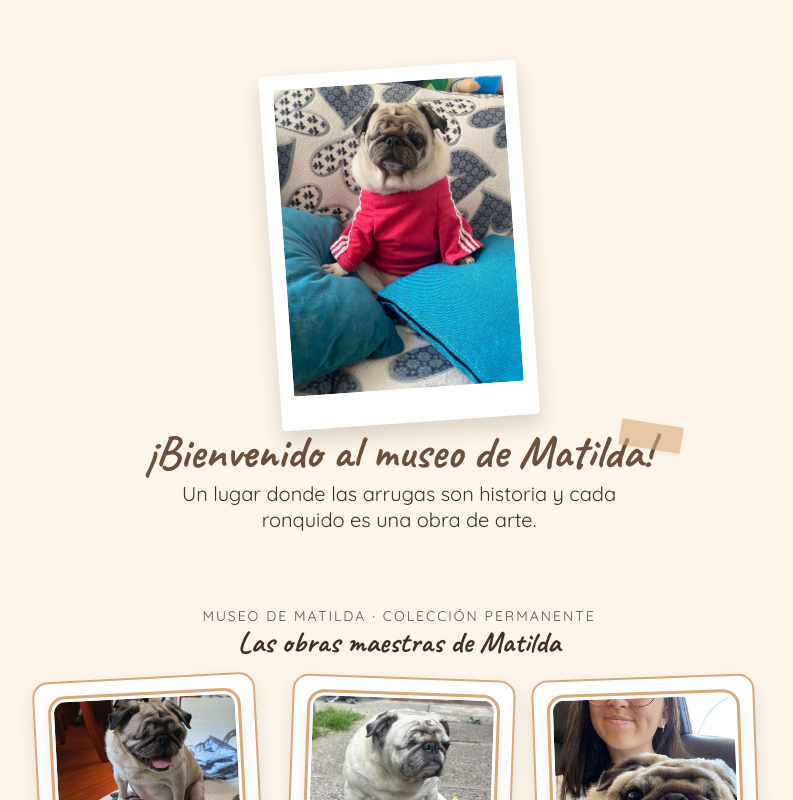
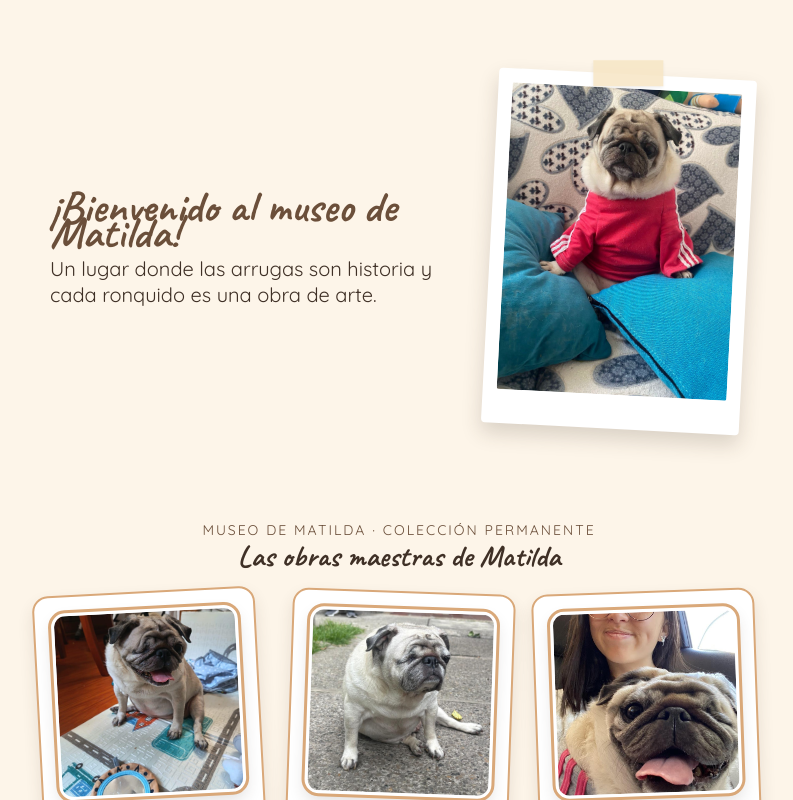
Before and after one commit to AngelyyP/Primera-pagina-react, a React (Vite) app: page / in a window 1280 px wide. Shown: the top 800 px of the page, without its empty margins (241-1034 px from the left). Built offline with nearby package versions, Linux system fonts and the light colour scheme.

Commit message:
Hero: polaroid con Mati al lado derecho del titulo de bienvenida

```diff
--- a/src/App.css
+++ b/src/App.css
@@ -11,10 +11,17 @@
 
 .hero-museo {
   display: flex;
-  flex-direction: column;
+  flex-direction: row;
   align-items: center;
-  gap: 8px;
-  margin: 18px 0 10px;
+  justify-content: center;
+  gap: 40px;
+  flex-wrap: wrap;
+  margin: 24px 0;
+}
+
+.hero-text {
+  text-align: left;
+  max-width: 400px;
 }
 
 .polaroid {
@@ -23,7 +30,8 @@
   padding: 14px 14px 34px;
   border-radius: 4px;
   box-shadow: 0 10px 20px rgba(63, 48, 38, 0.18);
-  transform: rotate(-4deg);
+  transform: rotate(3deg);
+  flex-shrink: 0;
 }
 
 .polaroid img {
@@ -32,35 +40,39 @@
   border-radius: 2px;
 }
 
-.title-wrap {
-  position: relative;
-  display: inline-block;
-  padding: 0 16px;
-}
-
-.tape-title {
+.tape {
   position: absolute;
-  top: -8px;
-  right: -14px;
-  width: 62px;
+  top: -14px;
+  left: 50%;
+  transform: translateX(-50%) rotate(-3deg);
+  width: 70px;
   height: 26px;
-  background: var(--fawn-dark);
-  opacity: 0.6;
-  transform: rotate(9deg);
-  box-shadow: 0 2px 4px rgba(0, 0, 0, 0.1);
+  background: var(--tape);
+  opacity: 0.85;
+  box-shadow: 0 2px 4px rgba(0, 0, 0, 0.08);
 }
 
 .hero-title {
   color: var(--brown);
-  font-size: 46px;
-  margin: 8px 0 0;
+  font-size: 44px;
+  margin: 0;
 }
 
 .hero-sub {
   font-size: 20px;
   color: var(--ink);
-  max-width: 460px;
-  margin: 0 auto 6px;
+  margin: 10px 0 0;
+}
+
+@media (max-width: 640px) {
+  .hero-museo {
+    flex-direction: column;
+    gap: 24px;
+  }
+
+  .hero-text {
+    text-align: center;
+  }
 }
 
 /* --- Galería de Matilda --- */
--- a/src/App.jsx
+++ b/src/App.jsx
@@ -31,18 +31,18 @@ function Bienvenida() {
   return (
     <section id="center">
       <div className="hero-museo">
+        <div className="hero-text">
+          <h1 className="hero-title">¡Bienvenido al museo de Matilda!</h1>
+          <p className="hero-sub">
+            Un lugar donde las arrugas son historia y cada ronquido es una obra
+            de arte.
+          </p>
+        </div>
         <div className="polaroid">
+          <span className="tape" />
           <img src={matiHero} alt="Matilda posando para la foto" />
         </div>
-        <div className="title-wrap">
-          <h1 className="hero-title">¡Bienvenido al museo de Matilda!</h1>
-          <span className="tape tape-title" />
-        </div>
       </div>
-      <p className="hero-sub">
-        Un lugar donde las arrugas son historia y cada ronquido es una obra de
-        arte.
-      </p>
     </section>
   )
 }
```
